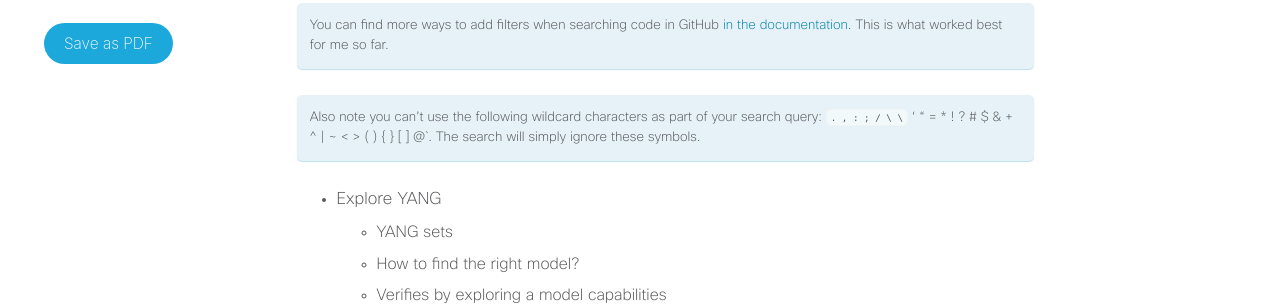
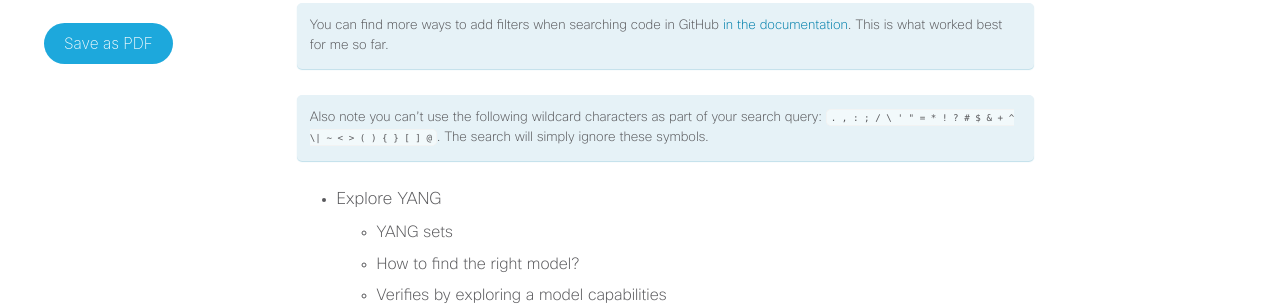
Before and after one commit to xrdocs/programmability, a Jekyll site: the page built from _tutorials/do-you-speak-yang.md, in a window 1280 px wide and 900 px high, scrolled down 7786 px. Shown: the part 149-454 px from the top of the window. Built offline with Jekyll 4.4.1, drawn with Linux system fonts in a browser that asks for light colours; comment, search, counter and statistics services are not loaded.

Commit message:
finding model

```diff
--- a/_tutorials/do-you-speak-yang.md
+++ b/_tutorials/do-you-speak-yang.md
@@ -179,7 +179,7 @@ serial in:file path:/vendor/cisco/xr/731
 You can find more ways to add filters when searching code in GitHub [in the documentation](https://docs.github.com/en/search-github/searching-on-github/searching-code). This is what worked best for me so far.
 {: .notice--info}
 
-Also note you can't use the following wildcard characters as part of your search query: `. , : ; / \ \` ' " = * ! ? # $ & + ^ \| ~ < > ( ) { } [ ] @`. The search will simply ignore these symbols.
+Also note you can't use the following wildcard characters as part of your search query: `. , : ; / \ ' " = * ! ? # $ & + ^ \| ~ < > ( ) { } [ ] @`. The search will simply ignore these symbols.
 {: .notice--info}
 
 
```
